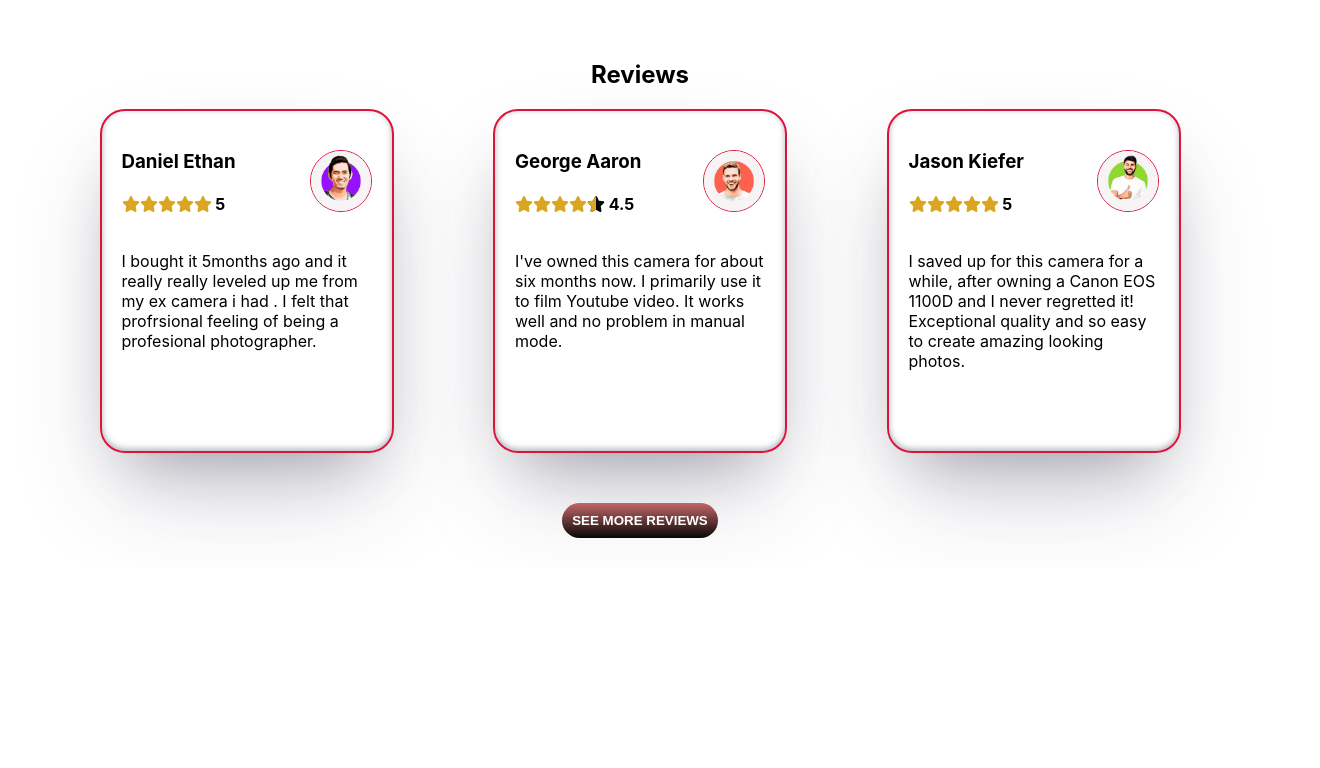
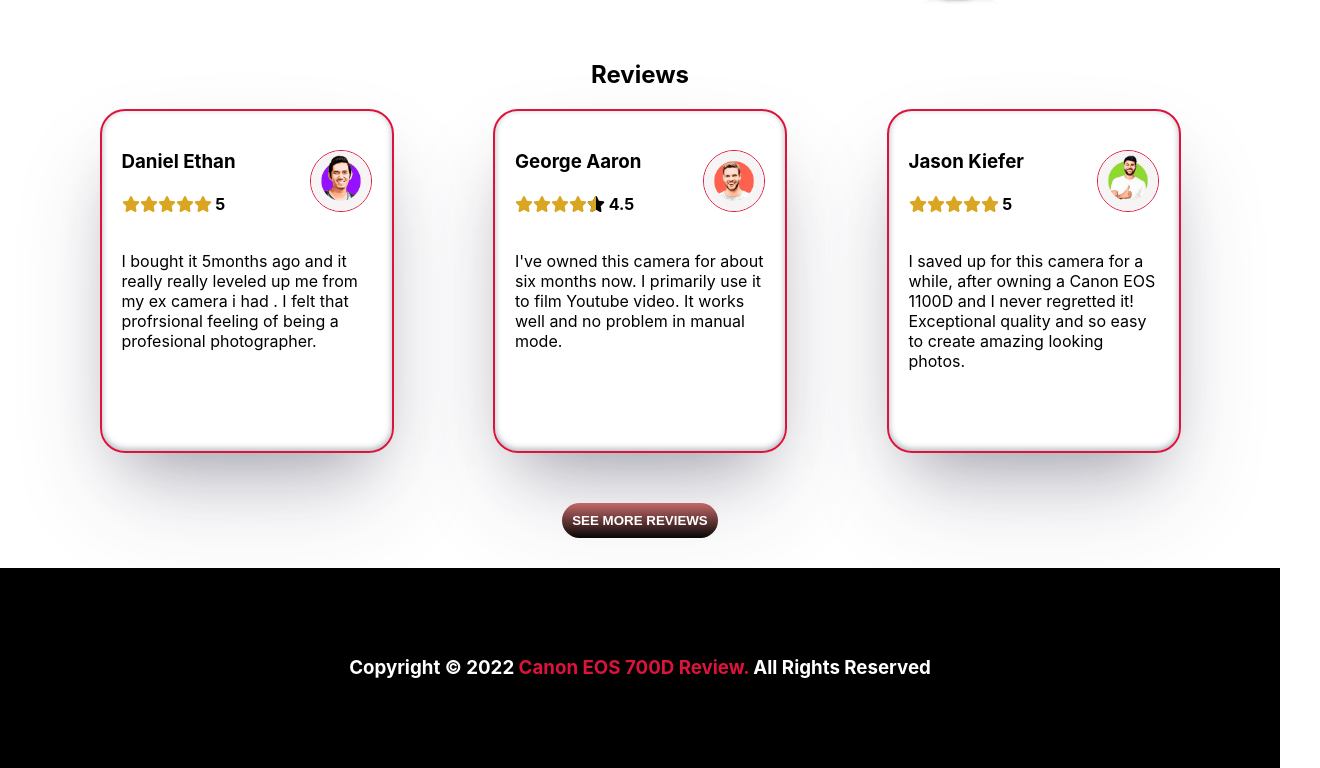
Before and after one commit to Web-Developer-Rakib/canon-eos-700d-review, a React (Create React App) app: page / in a window 1280 px wide. Shown: the part 375-1143 px from the top of the page, 1320 px wide, since content can reach past the window. Before the commit the page ends 943 px from the top, so only its background shows below. Built offline with nearby package versions, Linux system fonts and the light colour scheme.

Commit message:
Footer added

```diff
--- a/src/App.js
+++ b/src/App.js
@@ -3,6 +3,7 @@
 import About from "./Components/About/About";
 import Blogs from "./Components/Blogs/Blogs";
 import Dashboard from "./Components/Dashboard/Dashboard";
+import Footer from "./Components/Footer/Footer";
 import Home from "./Components/Home/Home";
 import Navbar from "./Components/Navbar/Navbar";
 import NotFound from "./Components/NotFound/NotFound";
@@ -20,6 +21,7 @@
         <Route path="about" element={<About></About>}></Route>
         <Route path="*" element={<NotFound></NotFound>}></Route>
       </Routes>
+      <Footer></Footer>
     </div>
   );
 }
--- a/src/components/About/About.css
+++ b/src/components/About/About.css
@@ -4,6 +4,7 @@
 .about-section {
   margin-top: 80px;
   padding: 20px;
+  height: 60vh;
 }
 .details {
   display: flex;
--- a/src/components/Blogs/Blogs.js
+++ b/src/components/Blogs/Blogs.js
@@ -39,6 +39,7 @@
         </h3>
         <p>
           <b>Answer: </b>
+          <br /> <br />
           <i>
             <u>Inline element:</u>
           </i>{" "}
--- a/src/components/Footer/Footer.css
+++ b/src/components/Footer/Footer.css
@@ -0,0 +1,13 @@
+footer {
+  height: 200px;
+  display: flex;
+  align-items: center;
+  justify-content: center;
+  background-color: black;
+}
+.footer-text {
+  color: white;
+}
+.footer-logo {
+  color: crimson;
+}
--- a/src/components/Footer/Footer.js
+++ b/src/components/Footer/Footer.js
@@ -4,9 +4,10 @@
 const Footer = () => {
   return (
     <footer>
-      <h3>
-        Copyright 2022 <span className="logo">Canon EOS 700D Review</span>. All
-        Rights Reserved
+      <h3 className="footer-text">
+        Copyright &copy; 2022{" "}
+        <span className="footer-logo">Canon EOS 700D Review.</span> All Rights
+        Reserved
       </h3>
     </footer>
   );
--- a/src/components/Home/Home.css
+++ b/src/components/Home/Home.css
@@ -1,10 +1,17 @@
+.home {
+  display: flex;
+  flex-direction: column;
+}
+.container {
+  margin: 50px;
+}
 .names-color {
   color: crimson;
 }
 .hero-section {
   display: flex;
   justify-content: space-evenly;
-  padding: 20px;
+  padding-top: 40px;
   margin-top: 80px;
   width: 100%;
   flex-wrap: wrap-reverse;
--- a/src/components/Home/Home.js
+++ b/src/components/Home/Home.js
@@ -17,7 +17,7 @@
     navigate("/about");
   };
   return (
-    <div>
+    <div className="home">
       <section className="hero-section">
         <div className="hero-txt">
           <h1>
```
